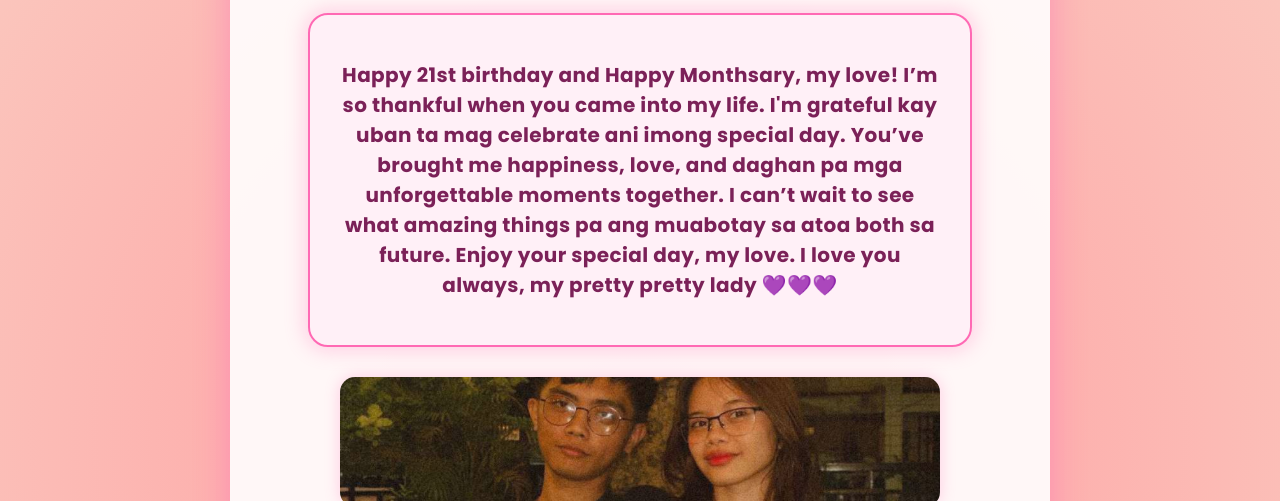
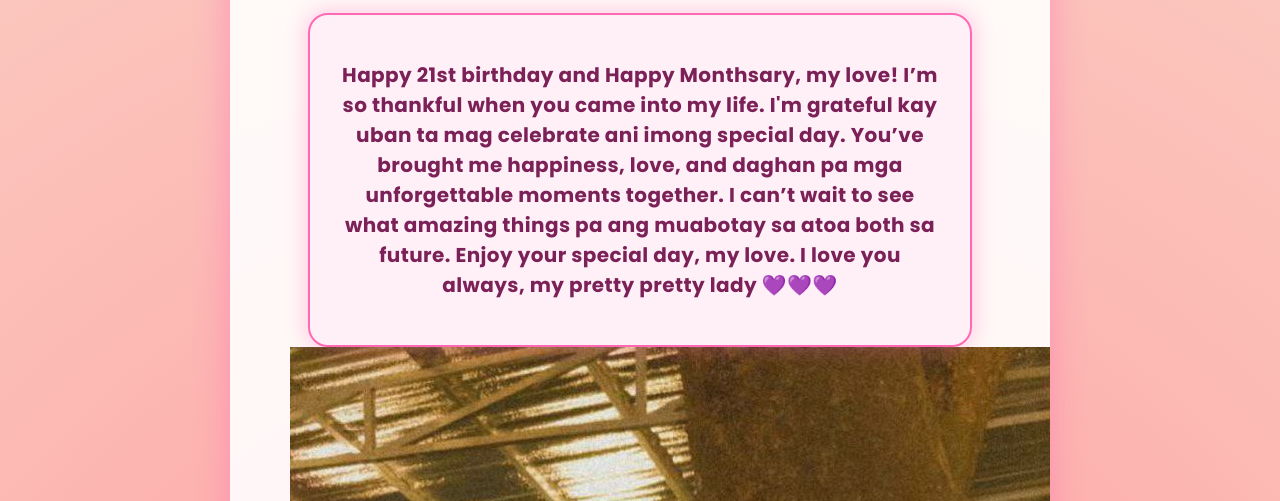
Before and after one commit to jhoy31677-blip/kezzzz, a plain HTML site: page index.html in a window 1280 px wide. Shown: the part 299-800 px from the top of the page. Drawn offline with Linux system fonts and the light colour scheme.

Commit message:
Update index.html

```diff
--- a/index.html
+++ b/index.html
@@ -153,7 +153,7 @@
     </div>
 
     <!-- 📸 Photo Album -->
-    <div class="photo-album">
+    <div>
       <img src="photo1.jpg" alt="Memory 1" loading="lazy" />
     </div>
 
```
